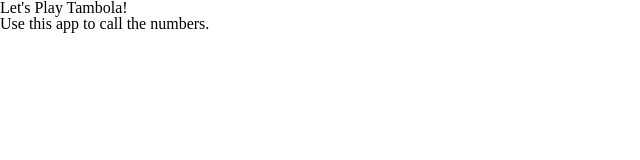
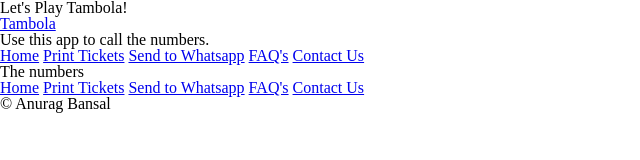
Before and after one commit to BhupiJi/Tambola, a plain HTML site: page index.html in a window 1280 px wide. Shown: the whole page, without its empty margins (0-640 px from the left). Drawn offline with Linux system fonts and the light colour scheme.

Commit message:
Updated to included nav and basic HTML structure

```diff
--- a/index.html
+++ b/index.html
@@ -6,7 +6,37 @@
         <title>Tambola</title>
     </head>
     <body>
+    <header>
         <h1>Let's Play Tambola!</h1>
+        <a href="index.html">Tambola</a>
         <p>Use this app to call the numbers.</p>
+
+        <nav>
+            <a href="index.html">Home</a>
+            <a href="index.html">Print Tickets</a>
+            <a href="index.html">Send to Whatsapp</a>
+            <a href="index.html">FAQ's</a>
+            <a href="index.html">Contact Us</a>
+        </nav>
+    </header>
+    <section>
+        <h2>The numbers</h2>
+    </section>
+    <section>
+        <section>
+
+        </section>
+    </section>
+    <footer>
+        <nav>
+            <a href="index.html">Home</a>
+            <a href="index.html">Print Tickets</a>
+            <a href="index.html">Send to Whatsapp</a>
+            <a href="index.html">FAQ's</a>
+            <a href="index.html">Contact Us</a>
+        </nav>
+        <small>&copy; Anurag Bansal</small>
+    </footer>
+
     </body>
 </html>
```
